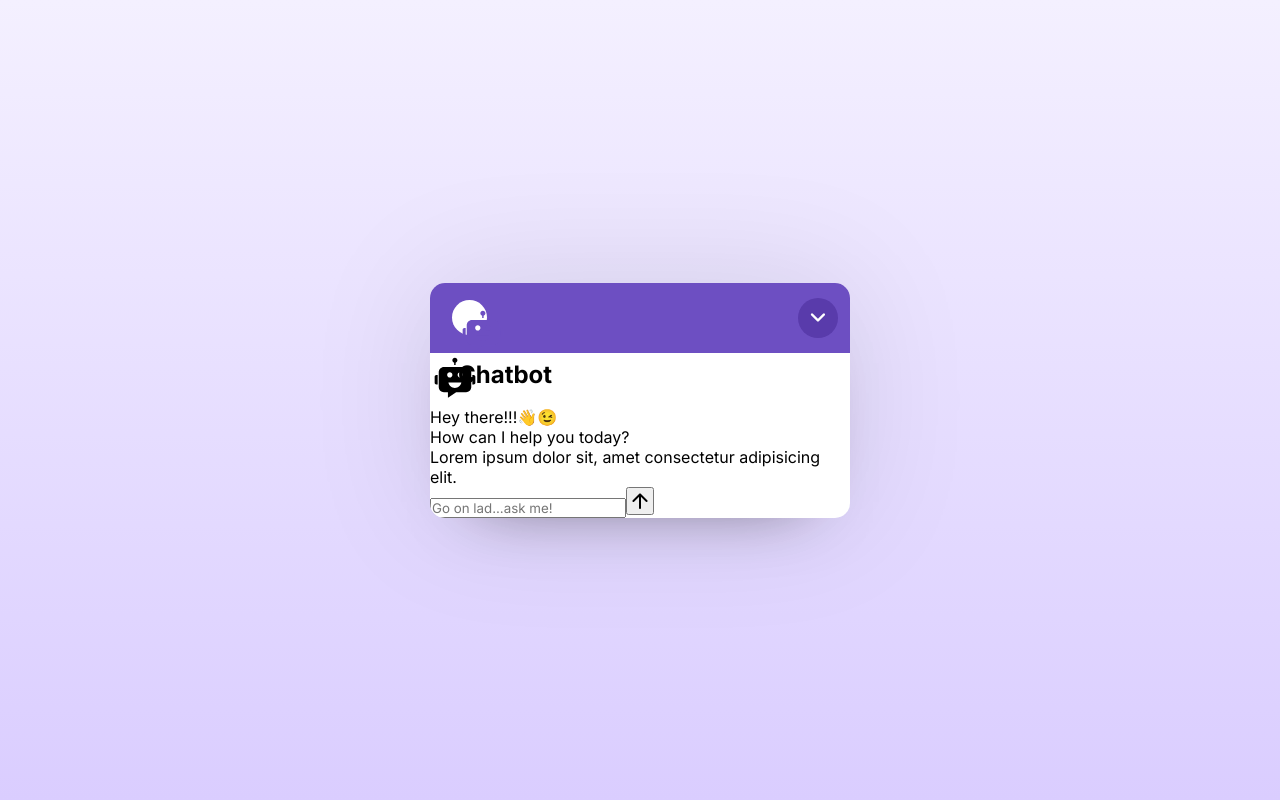
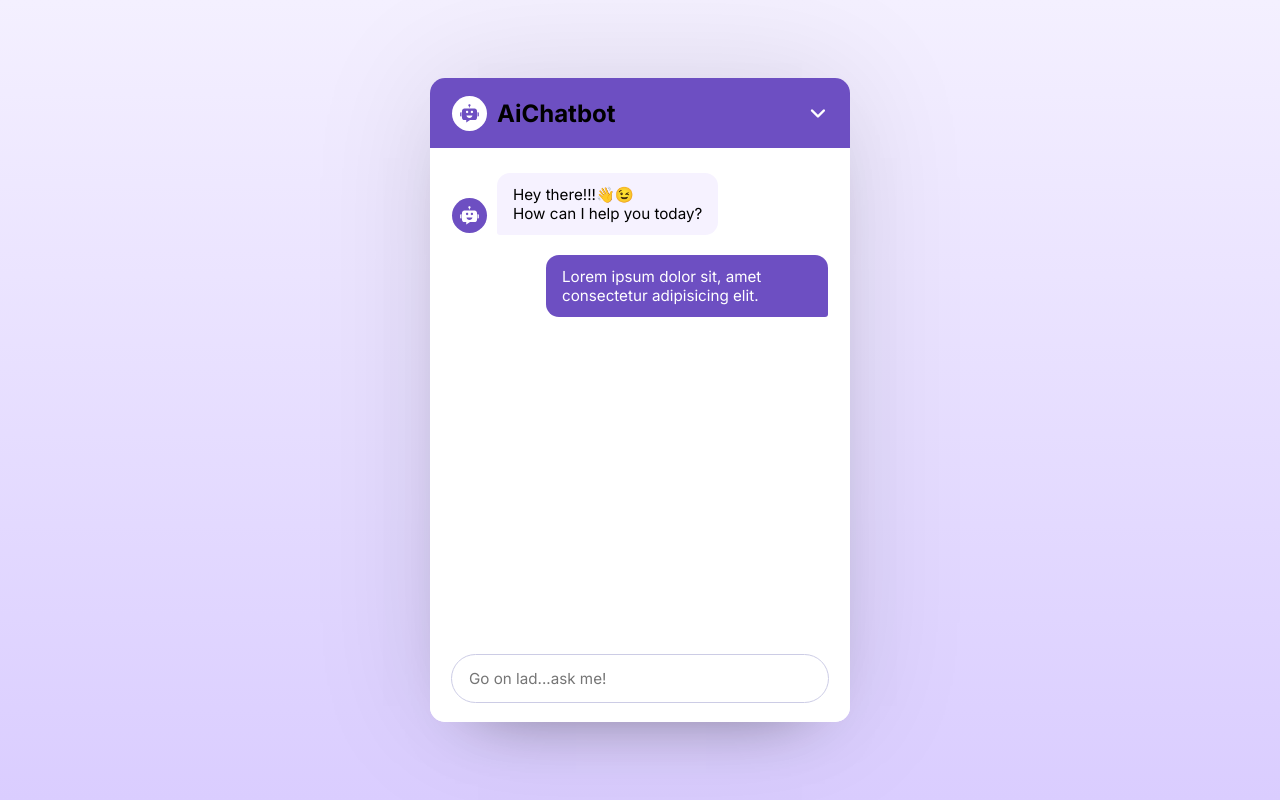
Before and after one commit to mayank2368/Ai_chatBot, a React (Vite) app: page / in a window 1280 px wide. Built offline with nearby package versions, Linux system fonts and the light colour scheme.

Commit message:
Updated css, added the ChatForm for user input to display in chat

```diff
--- a/index.html
+++ b/index.html
@@ -8,7 +8,7 @@
     <!-- Linking google fonts for icons -->
     <link
       rel="stylesheet"
-      href="https://fonts.googleapis.com/css2?family=Material+Symbols+Rounded:opsz,wght,FILL,GRAD@24,400,0,0"
+      href="https://fonts.googleapis.com/css2?family=Material+Symbols+Rounded:opsz,wght,FILL,GRAD@48,400,0,0"
     />
   </head>
   <body>
--- a/src/App.jsx
+++ b/src/App.jsx
@@ -1,7 +1,9 @@
-import React from "react";
+import React, { useState } from "react";
 import ChatbotIcon from "./components/ChatbotIcon";
+import ChatForm from "./components/ChatForm";
 
 const App = () => {
+  const [chatHistory, setChatHistory] = useState([]);
   return (
     <div className="container">
       <div className="chatbot-popup">
@@ -9,7 +11,7 @@ const App = () => {
         <div className="chat-header">
           <div className="header-info">
             <ChatbotIcon />
-            <h2 className="logo_text">Chatbot</h2>
+            <h2 className="logo_text">AiChatbot</h2>
           </div>
           <button className="material-symbols-rounded">
             keyboard_arrow_down
@@ -24,7 +26,9 @@ const App = () => {
               <br /> How can I help you today?
             </p>
           </div>
-
+          {chatHistory.map((chat, index) => {
+            <ChatMessage />;
+          })}
           <div className="message user-message">
             <p className="message-text">
               Lorem ipsum dolor sit, amet consectetur adipisicing elit.
@@ -33,15 +37,7 @@ const App = () => {
         </div>
         {/* Chatbot footer */}
         <div className="chat-footer">
-          <form action="#" className="chat-form">
-            <input
-              type="text"
-              placeholder="Go on lad...ask me!"
-              className="message-input"
-              required
-            />
-            <button className="material-symbols-rounded">arrow_upward</button>
-          </form>
+          <ChatForm setChatHistory={setChatHistory} />
         </div>
       </div>
     </div>
--- /dev/null
+++ b/src/components/ChatForm.jsx
@@ -0,0 +1,35 @@
+import React from "react";
+import { useRef } from "react";
+
+const ChatForm = (setChatHistory) => {
+  const inputRef = useRef();
+
+  const handleFormSubmit = (e) => {
+    e.preventDefault();
+    const userMessage = inputRef.current.value.trim();
+    if (!userMessage) return;
+    //console.log(userMessage);
+    inputRef.current.value = "";
+    setChatHistory((history) => [
+      ...history,
+      { role: "user", text: userMessage },
+    ]);
+  };
+
+  return (
+    <div>
+      <form action="#" className="chat-form" onSubmit={handleFormSubmit}>
+        <input
+          ref={inputRef}
+          type="text"
+          placeholder="Go on lad...ask me!"
+          className="message-input"
+          required
+        />
+        <button className="material-symbols-rounded">arrow_upward</button>
+      </form>
+    </div>
+  );
+};
+
+export default ChatForm;
--- a/src/index.css
+++ b/src/index.css
@@ -28,6 +28,7 @@ body {
 }
 
 .chatbot-popup .chat-header {
+  position: relative;
   background: #6D4FC2;
   display: flex;
   padding: 15px 22px;
@@ -36,7 +37,14 @@ body {
 }
 
 .chat-header .header-info {
+ align-items: center;
+  display: flex;
+  gap: 10px;
+}
+
+.header-info svg{
   height: 35px;
+  display: flex;
   width: 35px;
   padding: 6px;
   flex-shrink: 0;
@@ -61,6 +69,120 @@ body {
   font-size: 1.9rem;
   padding-top: 2px;
   margin-right: -10px;
+  background: none;
+  border-radius: 50%;
+  transition: 0.2s ease;
+}
+
+.chat-header button:hover {
   background: #593bab;
+}
+
+.chat-body {
+  display: flex;
+  flex-direction: column;
+  gap: 20px;
+  height: 460px;
+  overflow-y: auto;
+  padding: 25px 22px;
+  margin-bottom: 32px;
+}
+
+.chat-body .bot-message {
+  display: flex;
+  align-items: flex-start;
+  gap: 10px;
+}
+
+.chat-body .bot-message svg {
+  height: 35px;
+  display: flex;
+  width: 35px;
+  padding: 6px;
+  flex-shrink: 0;
+  fill: #fff;
+  align-self: flex-end;
+  margin-bottom: 2px;
+  background: #6D4FC2;
   border-radius: 50%;
 }
+
+.chat-body .message .message-text {
+  padding: 12px 16px;
+  max-width: 75%;
+  word-wrap: break-word;
+  white-space: pre-line;
+  font-size: 0.95rem;
+}
+
+.chat-body .bot-message .message-text {
+  background: #F6F2FF;
+  border-radius: 13px 13px 13px 3px;
+}
+
+.chat-body .user-message {
+  flex-direction: column;
+  align-items: flex-end;
+  display: flex;
+}
+
+.chat-body .user-message .message-text {
+  color: #fff;
+  background: #6D4FC2;
+  border-radius: 13px 13px 3px 13px;
+}
+
+.chat-footer {
+  position: relative;
+  bottom: 0;
+  width: 100%;
+  background: #fff;
+  padding: 15px 22px 20px;
+}
+
+.chat-footer .chat-form {
+  display: flex;
+  align-items: center;
+  background: #fff;
+  border-radius: 32px;
+  outline: 1px solid #CCCCE5;
+  box-shadow: 0 0 8px rgba(0, 0, 0, 0.0.6);
+}
+
+.chat-footer .chat-form:focus-within {
+  outline: 2px solid #6D4FC2;
+}
+
+.chat-form .message-input {
+  border: none;
+  outline: none;
+  width: 100%;
+  background: none;
+  height: 47px;
+  padding: 0 17px;
+  font-size: 0.95rem;
+}
+
+.chat-form button {
+  height: 35px;
+  width: 35px;
+  border: none;
+  outline: none;
+  cursor: pointer;
+  font-size: 1.15rem;
+  color: #fff;
+  flex-shrink: 0;
+  border-radius: 50%;
+  background: #6D4FC2;
+  margin-right: 6px;
+  transition: 0.2s ease;
+  display: none;
+}
+
+.chat-form button:hover {
+  background: #593bab;
+}
+
+.chat-form .message-input:valid~button {
+  display: block;
+}
```
Also changed, not shown: eslint.config.js (+13 -12 lines).
